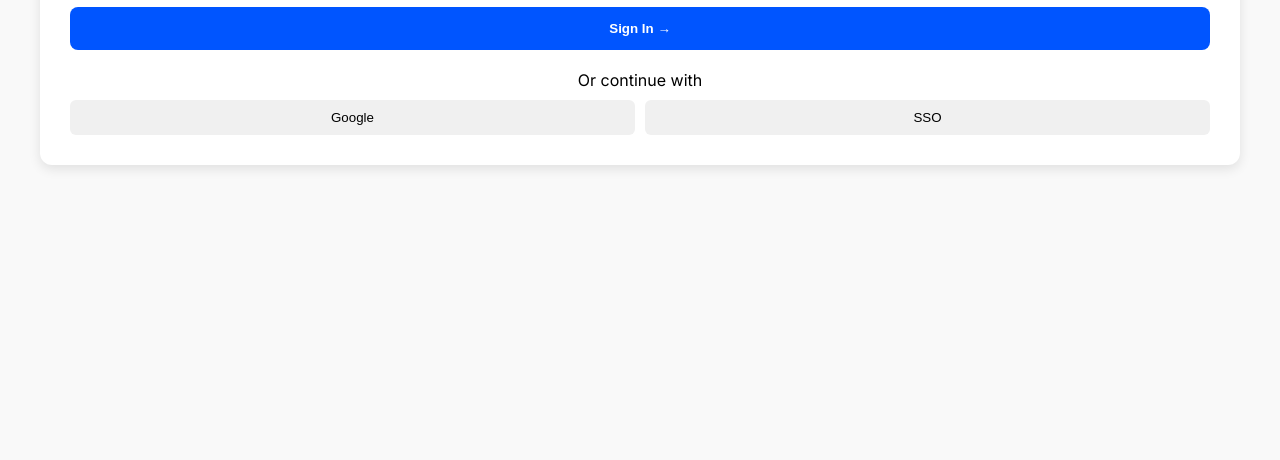
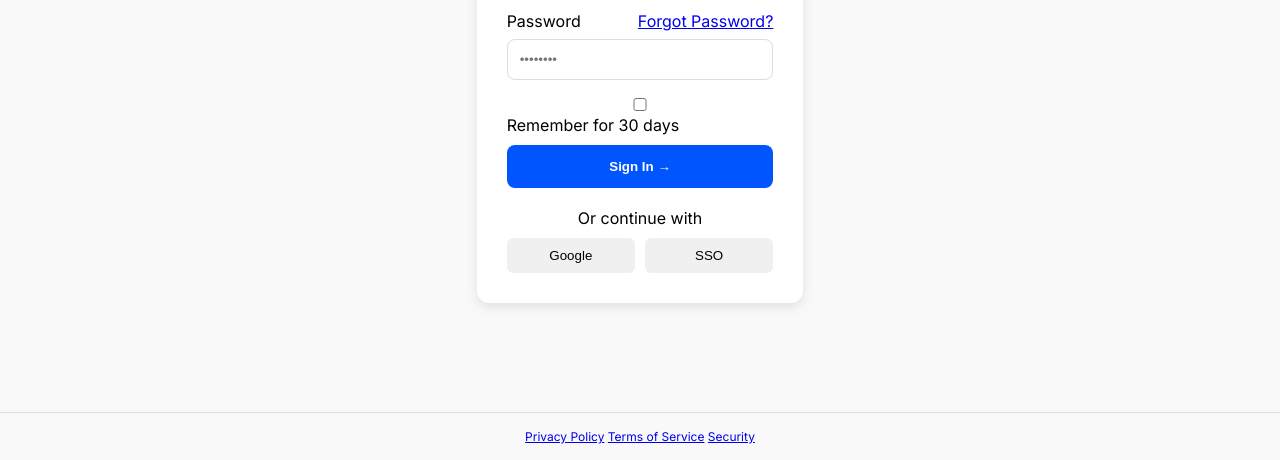
Before and after one commit to Raana-1375/ex-f5-Dashboard-administrativo-de-empleados, a website with bundled scripts: page src/index.html in a window 1280 px wide. Shown: the part 340-800 px from the top of the page. Built offline with nearby package versions, Linux system fonts and the light colour scheme.

Commit message:
refactor: restore stable structure for index.html and main.css

```diff
--- a/src/index.html
+++ b/src/index.html
@@ -3,7 +3,7 @@
 <head>
     <meta charset="UTF-8">
     <meta name="viewport" content="width=device-width, initial-scale=1.0">
-    <title>HR Core | Admin Login</title>
+    <title>HR Core Management</title>
     <link rel="stylesheet" href="styles/main.css">
 </head>
 <body>
@@ -46,6 +46,11 @@
                     </div>
                 </section>
 
+                <footer class="utility-footer">
+                    <a href="#">Privacy Policy</a>
+                    <a href="#">Terms of Service</a>
+                    <a href="#">Security</a>
+                </footer>
             </section>
 
             <section id="employee-gallery" class="hidden">
@@ -98,7 +103,8 @@
                 </div>
             </section>
 
-        </div> </main>
+        </div>
+    </main>
 
     <script type="module" src="scripts/main.js"></script>
 </body>
--- a/src/styles/main.css
+++ b/src/styles/main.css
@@ -9,7 +9,8 @@
 body {
     font-family: 'Inter', sans-serif;
     display: flex;
-    flex-direction: column;
+    justify-content: center;
+    align-items: center;
     min-height: 100vh;
     background-color: #f9f9f9;
 }
@@ -209,22 +210,15 @@ input {
     gap: 10px;
     margin-top: 15px;
 }
-/* Updated footer styling for natural page flow */
+
+/* Footer positioning to stay at the bottom of the page */
 footer {
-    position: relative;
-    margin-top: auto;
+    position: fixed;
+    bottom: 0;
+    left: 0;
     width: 100%;
     padding: 1rem;
     text-align: center;
     background-color: #f9f9f9;
     border-top: 1px solid #ddd;
 }
-/* Footer global styling */
-footer {
-    width: 100%;
-    padding: 20px;
-    text-align: center;
-    background-color: #f9f9f9;
-    border-top: 1px solid #ddd;
-    margin-top: auto; /* Pushes footer to bottom */
-}
```
